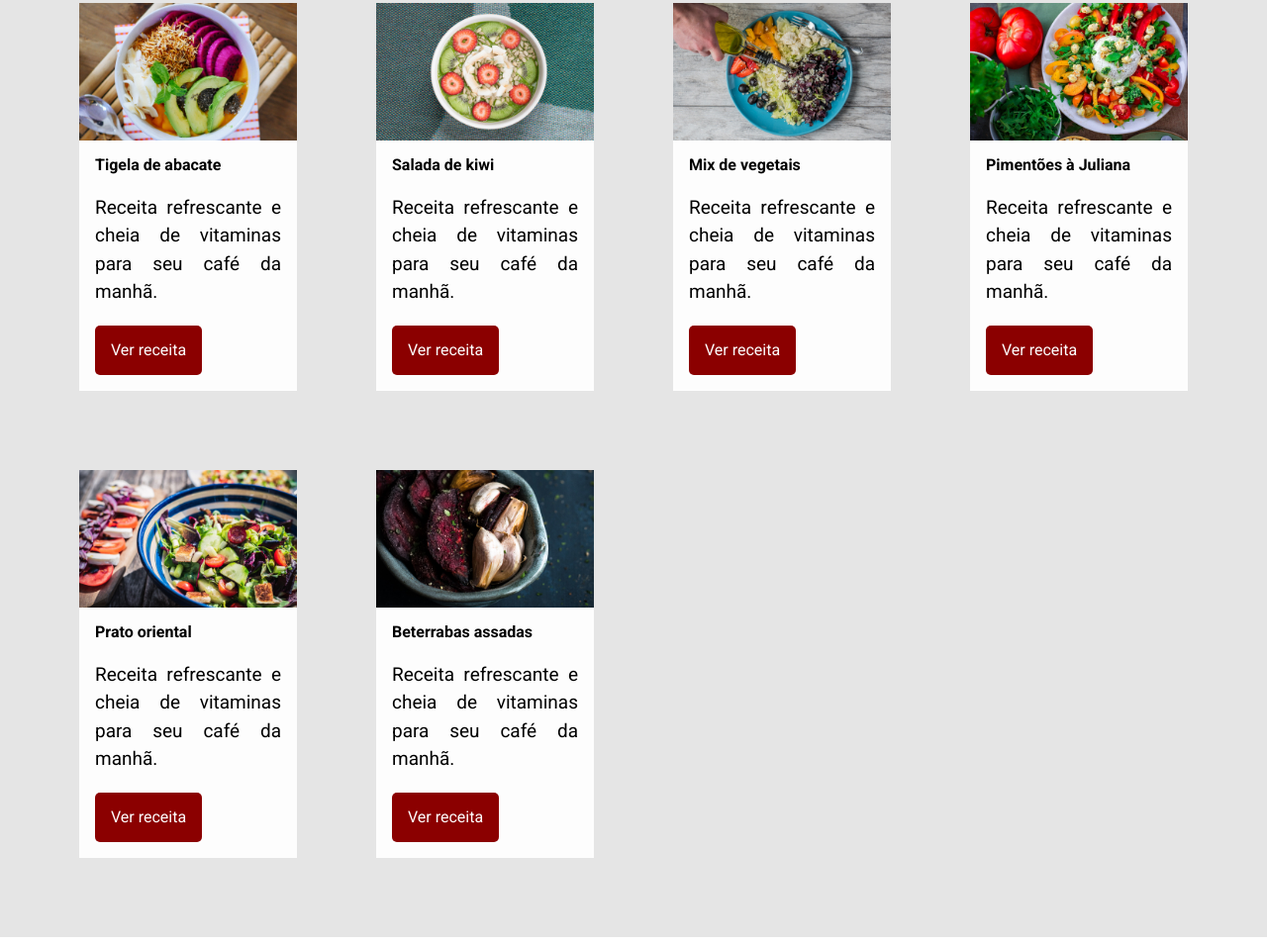
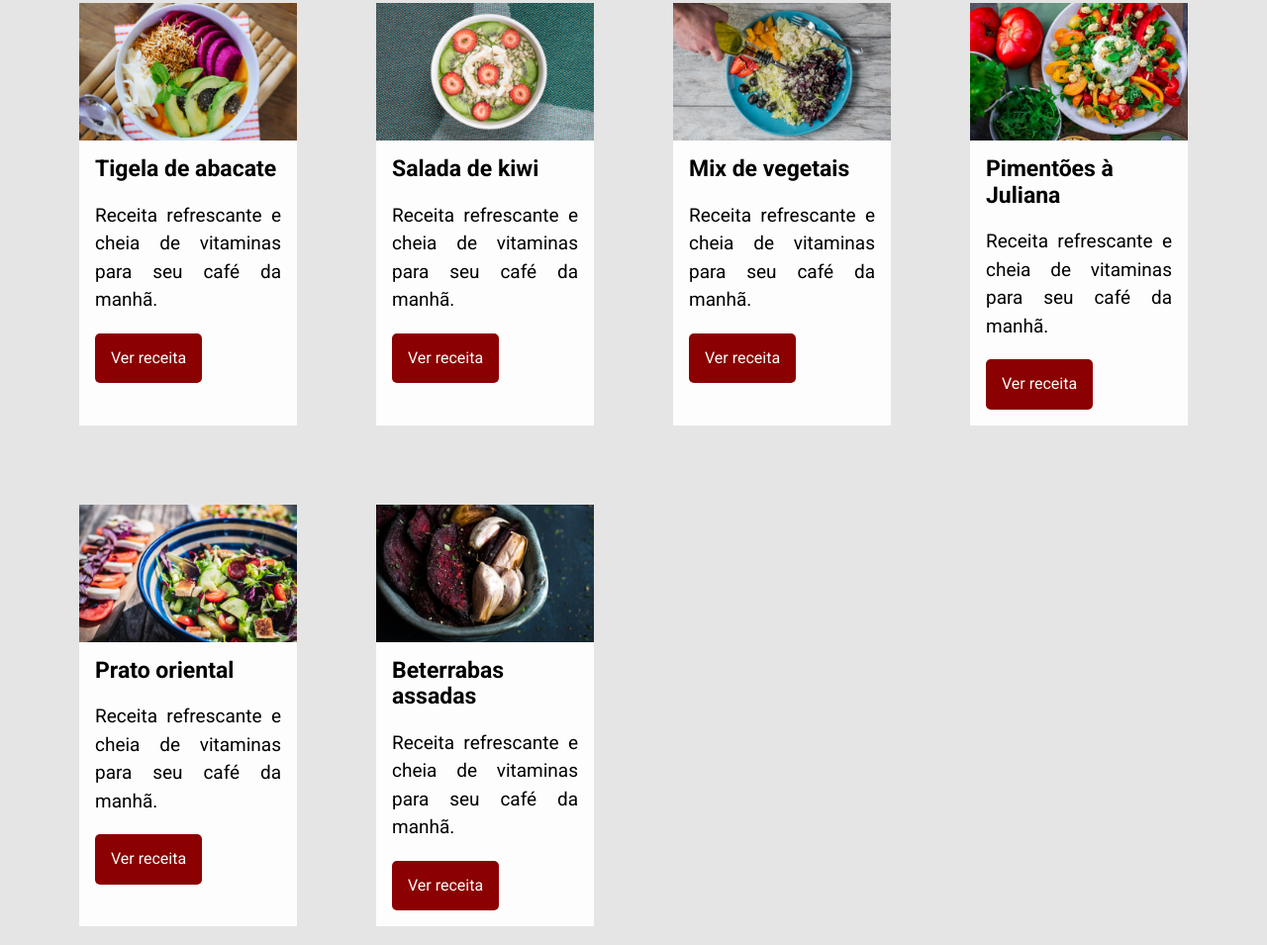
Before and after one commit to LiviaNatally/fruta-e-fruto-2, a plain HTML site: page index.html in a window 1280 px wide. Shown: the part 1136-2091 px from the top of the page at 99% size. Drawn offline with Linux system fonts and the light colour scheme; files whose address does not match are found by name.

Commit message:
Update receita-titulo.css

```diff
--- a/assets/css/receita/receita-titulo.css
+++ b/assets/css/receita/receita-titulo.css
@@ -1,3 +1,3 @@
-.receita__tituo{
+.receita__titulo{
     font-size: 1.4375rem;
 }
```
